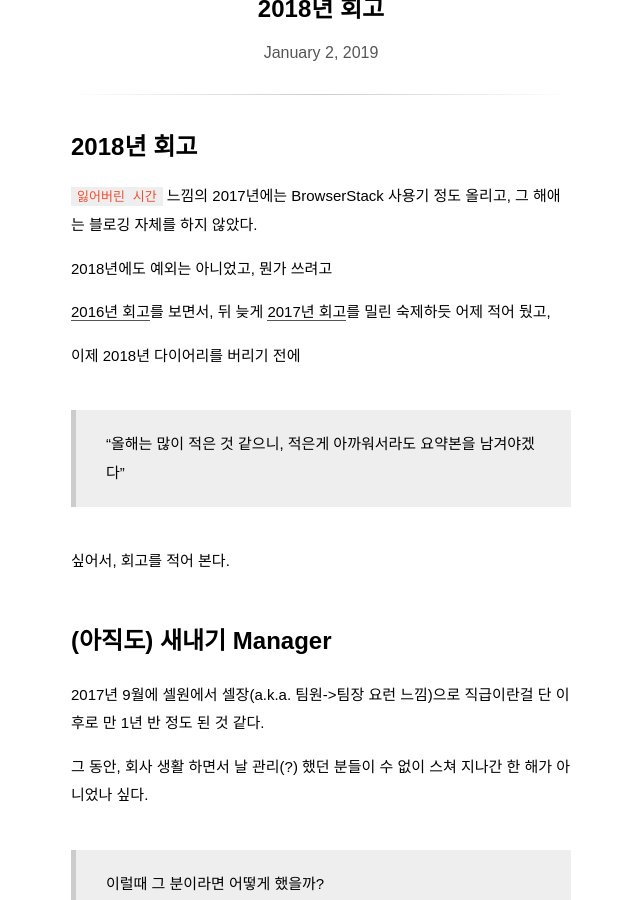
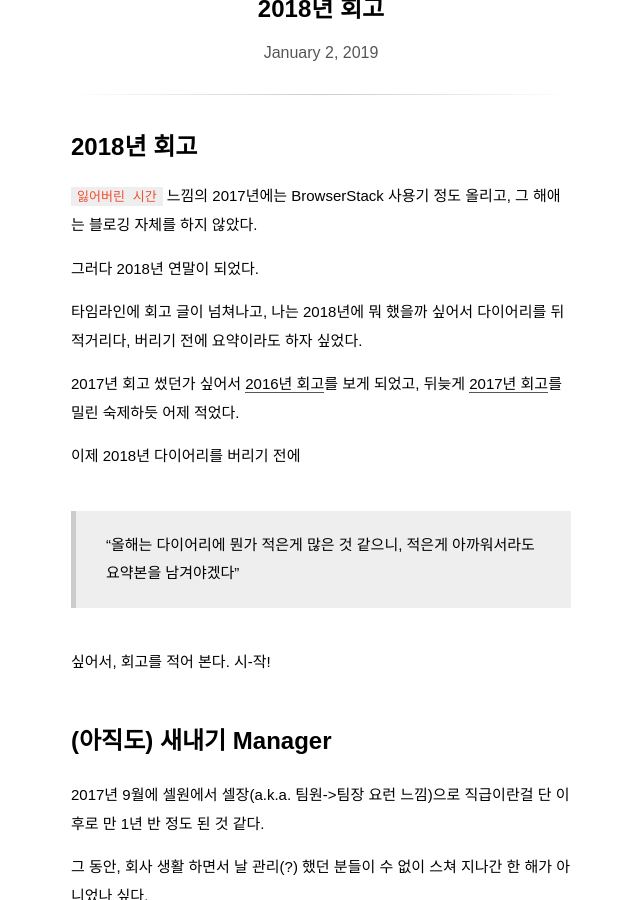
Before and after one commit to kyungw00k/kyungw00k.github.io, a Jekyll site: the page built from _posts/2019-01-02-2018년-회고.md, in a window 1280 px wide and 900 px high, scrolled down 344 px. Shown: the whole window, without its empty margins (319-959 px from the left). Built offline with Jekyll 4.4.1, drawn with Linux system fonts in a browser that asks for light colours; emoji names are drawn with the system emoji font; some web fonts are replaced; comment, search, counter and statistics services are not loaded.

Commit message:
Update 2019-01-02-2018년-회고.md

```diff
--- a/_posts/2019-01-02-2018년-회고.md
+++ b/_posts/2019-01-02-2018년-회고.md
@@ -10,15 +10,17 @@ status: publish
 # 2018년 회고
 `잃어버린 시간` 느낌의 2017년에는 BrowserStack 사용기 정도 올리고, 그 해애는 블로깅 자체를 하지 않았다.
 
-2018년에도 예외는 아니었고, 뭔가 쓰려고
+그러다 2018년 연말이 되었다.
 
-[2016년 회고](https://kyungw00k.github.io/2016/12/30/2016%EB%85%84-%ED%9A%8C%EA%B3%A0/)를 보면서, 뒤 늦게 [2017년 회고](https://kyungw00k.github.io/2018/12/30/2016%EB%85%84-%ED%9A%8C%EA%B3%A0-%EC%96%B4%EB%94%94%EA%B0%94%EB%8B%88/)를 밀린 숙제하듯 어제 적어 뒀고,
+타임라인에 회고 글이 넘쳐나고, 나는 2018년에 뭐 했을까 싶어서 다이어리를 뒤적거리다, 버리기 전에 요약이라도 하자 싶었다.
+
+2017년 회고 썼던가 싶어서 [2016년 회고](https://kyungw00k.github.io/2016/12/30/2016%EB%85%84-%ED%9A%8C%EA%B3%A0/)를 보게 되었고, 뒤늦게 [2017년 회고](https://kyungw00k.github.io/2018/12/30/2017%EB%85%84-%ED%9A%8C%EA%B3%A0-%EC%96%B4%EB%94%94%EA%B0%94%EB%8B%88/)를 밀린 숙제하듯 어제 적었다.
 
 이제 2018년 다이어리를 버리기 전에
 
-> “올해는 많이 적은 것 같으니, 적은게 아까워서라도 요약본을 남겨야겠다”
+> “올해는 다이어리에 뭔가 적은게 많은 것 같으니, 적은게 아까워서라도 요약본을 남겨야겠다”
 
-싶어서, 회고를 적어 본다.
+싶어서, 회고를 적어 본다. 시-작!
 
 ## (아직도) 새내기 Manager
 2017년 9월에 셀원에서 셀장(a.k.a. 팀원->팀장 요런 느낌)으로 직급이란걸 단 이후로 만 1년 반 정도 된 것 같다.
```
